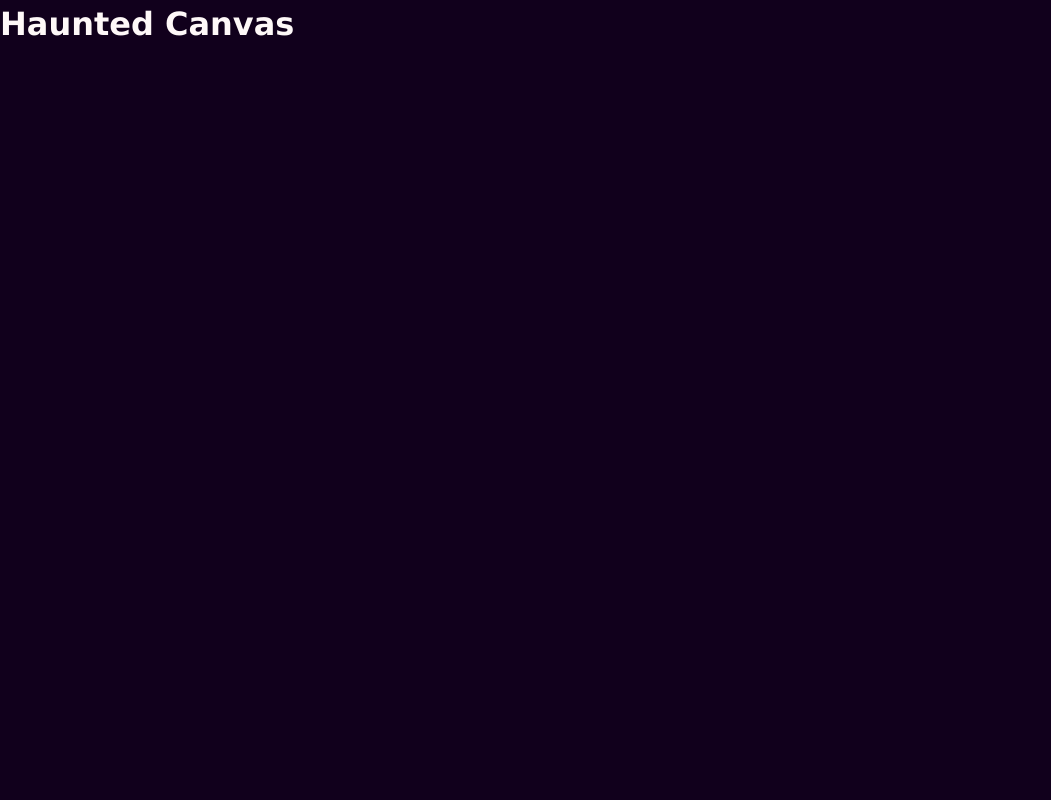
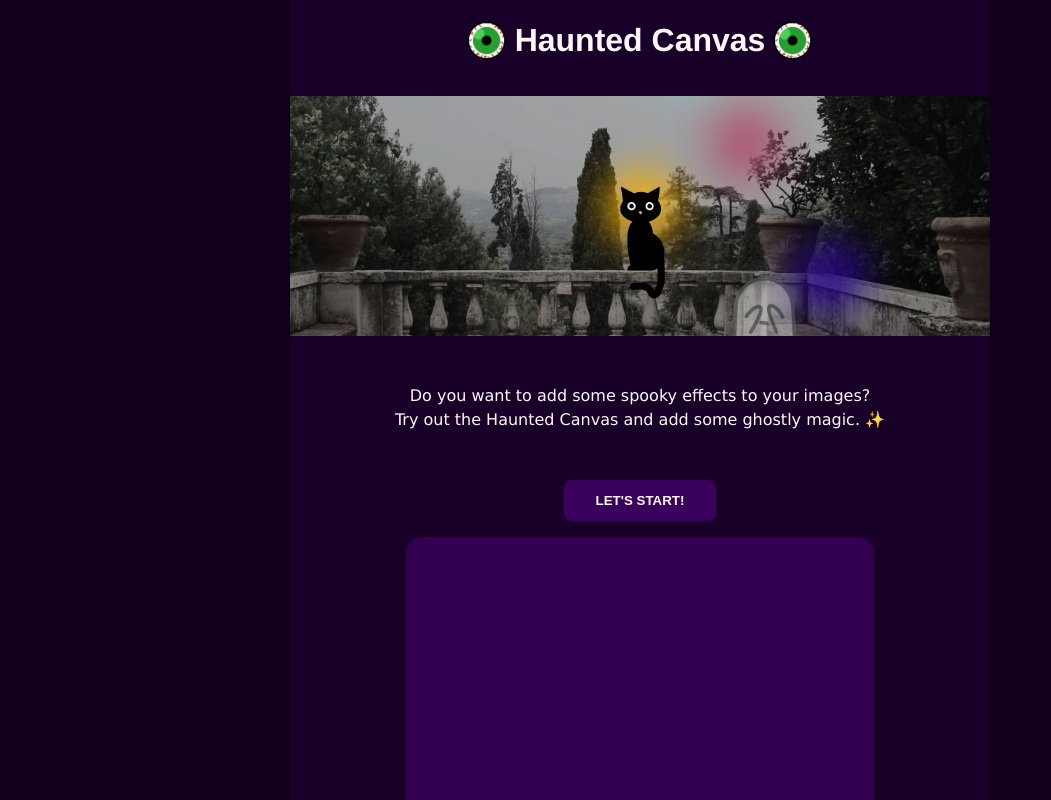
Before and after one commit to mbosselmann/haunted-canvas, an Angular app: page / in a window 1280 px wide. Shown: the top 800 px of the page, without its empty margins (0-1051 px from the left). Built offline with nearby package versions, Linux system fonts and the light colour scheme.

Commit message:
update app component

```diff
--- a/src/app/app.component.css
+++ b/src/app/app.component.css
@@ -0,0 +1,17 @@
+.main {
+  margin: 0 auto;
+  max-width: 700px;
+  background: #190028;
+}
+
+.header {
+  display: flex;
+  justify-content: center;
+  align-items: center;
+  padding: 1rem 1rem 2rem;
+  gap: 0.5rem;
+}
+
+.headline {
+  font-family: "Franklin Gothic Medium", "Arial Narrow", Arial, sans-serif;
+}
--- a/src/app/app.component.html
+++ b/src/app/app.component.html
@@ -1,5 +1,11 @@
-<main>
-  <h1>{{ title }}</h1>
+<main class="main">
+  <header class="header">
+    <img width="40" height="40" [src]="greenEyeUrl" alt="" />
+    <h1 class="headline">{{ title }}</h1>
+    <img width="40" height="40" [src]="greenEyeUrl" alt="" />
+  </header>
+  <hero />
+  <editor />
 </main>
 
 <router-outlet />
--- a/src/app/app.component.ts
+++ b/src/app/app.component.ts
@@ -1,13 +1,17 @@
 import { Component } from '@angular/core';
 import { RouterOutlet } from '@angular/router';
+import { CanvasComponent } from './canvas/canvas.component';
+import { EditorComponent } from './editor/editor.component';
+import { HeroComponent } from './hero/hero.component';
 
 @Component({
   selector: 'app-root',
   standalone: true,
-  imports: [RouterOutlet],
+  imports: [RouterOutlet, CanvasComponent, EditorComponent, HeroComponent],
   templateUrl: './app.component.html',
   styleUrl: './app.component.css',
 })
 export class AppComponent {
-  title = 'Haunted Canvas';
+  title: string = 'Haunted Canvas';
+  greenEyeUrl: string = 'assets/green-eye.png';
 }
```
Also changed, not shown: public/assets/green-eye.png (added).
